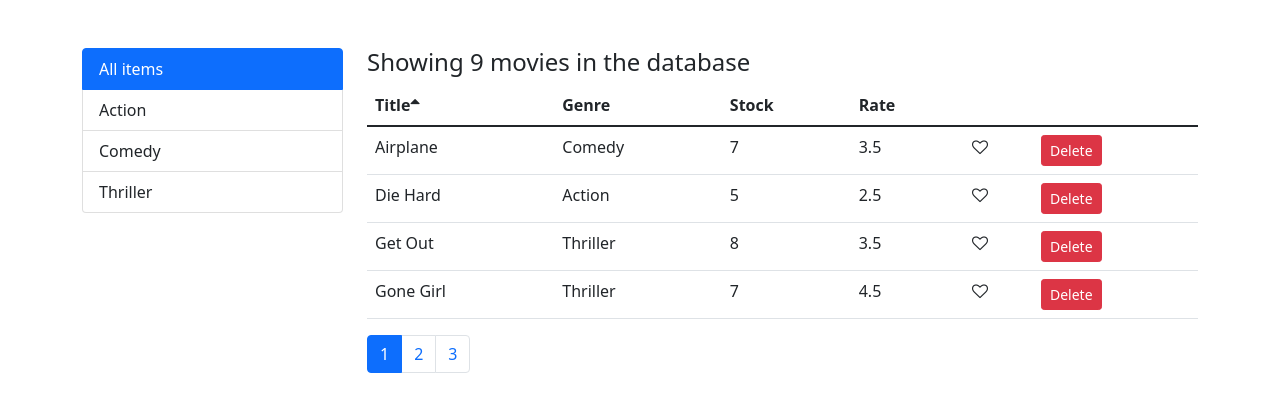
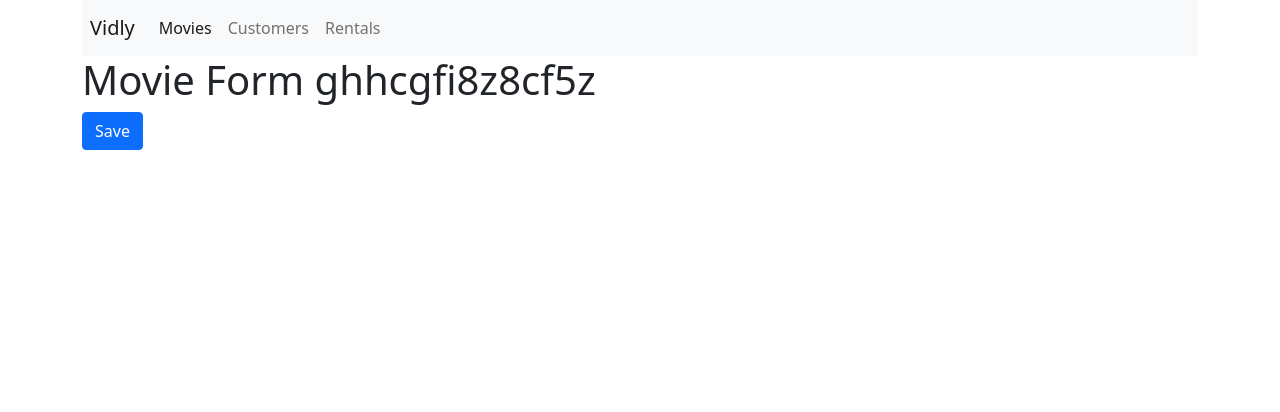
Before and after one commit to alaeimo/React-Course, a React (Create React App) app in the folder 03-vidly/: page /movies/ghhcgfi8z8cf5z in a window 1280 px wide. Shown: the top 412 px of the page. Built offline with nearby package versions, Linux system fonts and the light colour scheme.

Commit message:
03-vidly: add navbar and routing.

```diff
--- a/03-vidly/package.json
+++ b/03-vidly/package.json
@@ -12,6 +12,7 @@
     "prop-types": "^15.8.1",
     "react": "^18.0.0",
     "react-dom": "^18.0.0",
+    "react-router-dom": "^6.3.0",
     "react-scripts": "5.0.0",
     "web-vitals": "^2.1.4"
   },
--- a/03-vidly/src/App.js
+++ b/03-vidly/src/App.js
@@ -1,10 +1,24 @@
-import logo from "./logo.svg";
 import "./App.css";
+import NavBar from "./components/navbar";
 import Movies from "./components/movies";
+import Movie from "./components/movieForm";
+import Customers from "./components/customers";
+import Rentals from "./components/rentals";
+import NotFound from "./components/notfound";
+import { Route, Routes } from "react-router-dom";
+
 function App() {
   return (
     <main className="container">
-      <Movies />
+      <NavBar />
+      <Routes>
+        <Route path="/movies/:id" element={<Movie />} />
+        <Route path="/movies" element={<Movies />} />
+        <Route path="/customers" element={<Customers />} />
+        <Route path="/rentals" element={<Rentals />} />
+        <Route path="/" element={<Movies />} />
+        <Route path="*" element={<NotFound />} />
+      </Routes>
     </main>
   );
 }
--- a/03-vidly/src/components/common/tableBody.jsx
+++ b/03-vidly/src/components/common/tableBody.jsx
@@ -1,4 +1,5 @@
 import React, { Component } from "react";
+import { Link } from "react-router-dom";
 import _ from "lodash";
 class TableBody extends Component {
   renderCell = (item, column) => {
--- /dev/null
+++ b/03-vidly/src/components/customers.jsx
@@ -0,0 +1,7 @@
+import React from "react";
+
+const Customers = () => {
+  return <h1>Customers</h1>;
+};
+
+export default Customers;
--- /dev/null
+++ b/03-vidly/src/components/movieForm.jsx
@@ -0,0 +1,17 @@
+import React from "react";
+import { useParams, useNavigate } from "react-router-dom";
+
+const Movie = () => {
+  const params = useParams();
+  const history = useNavigate();
+  return (
+    <div>
+      <h1>Movie Form {params.id}</h1>
+      <button className="btn btn-primary" onClick={() => history("/movies")}>
+        Save
+      </button>
+    </div>
+  );
+};
+
+export default Movie;
--- a/03-vidly/src/components/moviesTable.jsx
+++ b/03-vidly/src/components/moviesTable.jsx
@@ -1,11 +1,16 @@
 import React, { Component } from "react";
 import Like from "./common/like";
 import Table from "./common/table";
+import { Link } from "react-router-dom";
 class MoviesTable extends Component {
   render() {
     const { movies, onLike, onDelete, onSort, sortColumn } = this.props;
     const columns = [
-      { path: "title", value: "Title" },
+      {
+        path: "title",
+        value: "Title",
+        content: (item) => <Link to={`/movies/${item._id}`}>{item.title}</Link>,
+      },
       { path: "genre.name", value: "Genre" },
       { path: "numberInStock", value: "Stock" },
       { path: "dailyRentalRate", value: "Rate" },
--- /dev/null
+++ b/03-vidly/src/components/navbar.jsx
@@ -0,0 +1,27 @@
+import React from "react";
+import { Link, NavLink } from "react-router-dom";
+
+const NavBar = () => {
+  return (
+    <nav className="navbar navbar-expand-lg navbar-light bg-light p-2">
+      <Link to="/" className="navbar-brand">
+        Vidly
+      </Link>
+      <div className="collapse navbar-collapse">
+        <ul className="navbar-nav">
+          <NavLink className="nav-item nav-link" to="/movies">
+            Movies
+          </NavLink>
+          <NavLink className="nav-item nav-link" to="/customers">
+            Customers
+          </NavLink>
+          <NavLink className="nav-item nav-link" to="/rentals">
+            Rentals
+          </NavLink>
+        </ul>
+      </div>
+    </nav>
+  );
+};
+
+export default NavBar;
--- /dev/null
+++ b/03-vidly/src/components/notfound.jsx
@@ -0,0 +1,7 @@
+import React from "react";
+
+const NotFound = () => {
+  return <h1>Not-Found!</h1>;
+};
+
+export default NotFound;
--- /dev/null
+++ b/03-vidly/src/components/rentals.jsx
@@ -0,0 +1,6 @@
+import React from "react";
+const Rentals = () => {
+  return <h1>Rentals</h1>;
+};
+
+export default Rentals;
--- a/03-vidly/src/index.js
+++ b/03-vidly/src/index.js
@@ -3,16 +3,16 @@ import { createRoot } from "react-dom/client";
 import "./index.css";
 import App from "./App";
 import reportWebVitals from "./reportWebVitals";
-
+import { BrowserRouter } from "react-router-dom";
 import "bootstrap/dist/css/bootstrap.css";
 import "font-awesome/css/font-awesome.css";
 
 const container = document.getElementById("root");
 const root = createRoot(container);
 root.render(
-  <React.StrictMode>
-    <App />
-  </React.StrictMode>
+  <BrowserRouter>
+  <App />
+  </BrowserRouter>
 );
 
 // If you want to start measuring performance in your app, pass a function
```
Also changed, not shown: 1 other file (tests, documents, lock files or other folders).
